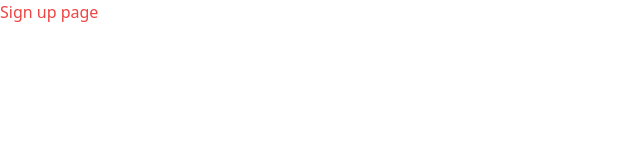
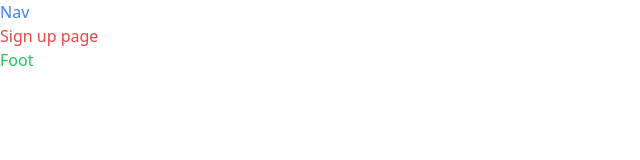
Before and after one commit to ChrisJKowynia/Gatsby-Tailwind-App-One, a Gatsby site: page /signup in a window 1280 px wide. Shown: the whole page, without its empty margins (0-640 px from the left). Built offline with nearby package versions, Linux system fonts and the light colour scheme; Gatsby itself is replaced by a stand-in of ours.

Commit message:
created empty nav and footer components and imported them into layout component. Added the Layout to every page.

```diff
--- /dev/null
+++ b/src/components/Footer.jsx
@@ -0,0 +1,9 @@
+import React from "react";
+
+export default function Footer() {
+  return (
+    <footer>
+      <h1 className="text-green-500">Foot</h1>
+    </footer>
+  );
+}
--- /dev/null
+++ b/src/components/Layout.jsx
@@ -0,0 +1,13 @@
+import React from "react";
+import Navbar from "./Navbar";
+import Footer from "./Footer";
+
+export default function Layout(props) {
+  return (
+    <div>
+      <Navbar></Navbar>
+      <div>{props.children}</div>
+      <Footer></Footer>
+    </div>
+  );
+}
--- /dev/null
+++ b/src/components/Navbar.jsx
@@ -0,0 +1,9 @@
+import React from "react";
+
+export default function Navbar() {
+  return (
+    <nav>
+      <h1 className="text-blue-500">Nav</h1>
+    </nav>
+  );
+}
--- a/src/pages/index.jsx
+++ b/src/pages/index.jsx
@@ -1,9 +1,12 @@
 import * as React from "react";
+import Layout from "../components/Layout";
 
 export default function Home() {
   return (
-    <div>
-      <h1 class="text-red-500">Home page</h1>
-    </div>
+    <Layout>
+      <div>
+        <h1 class="text-red-500">Home page</h1>
+      </div>
+    </Layout>
   );
 }
--- a/src/pages/login.jsx
+++ b/src/pages/login.jsx
@@ -1,9 +1,12 @@
 import * as React from "react";
+import Layout from "../components/Layout";
 
 export default function Login() {
   return (
-    <div>
-      <h1 class="text-red-500">Login Page</h1>
-    </div>
+    <Layout>
+      <div>
+        <h1 class="text-red-500">Login Page</h1>
+      </div>
+    </Layout>
   );
 }
--- a/src/pages/signup.jsx
+++ b/src/pages/signup.jsx
@@ -1,9 +1,12 @@
 import * as React from "react";
+import Layout from "../components/Layout";
 
 export default function Signup() {
   return (
-    <div>
-      <h1 class="text-red-500">Sign up page</h1>
-    </div>
+    <Layout>
+      <div>
+        <h1 class="text-red-500">Sign up page</h1>
+      </div>
+    </Layout>
   );
 }
```
